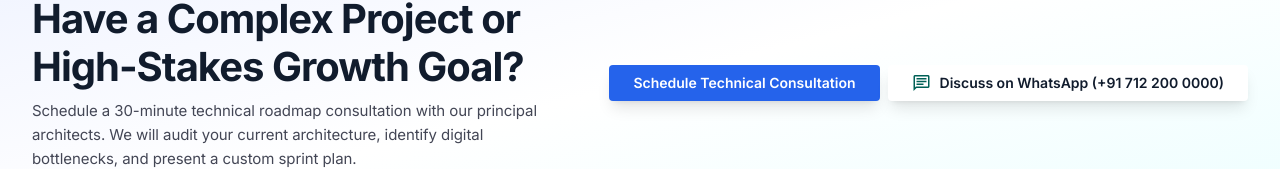
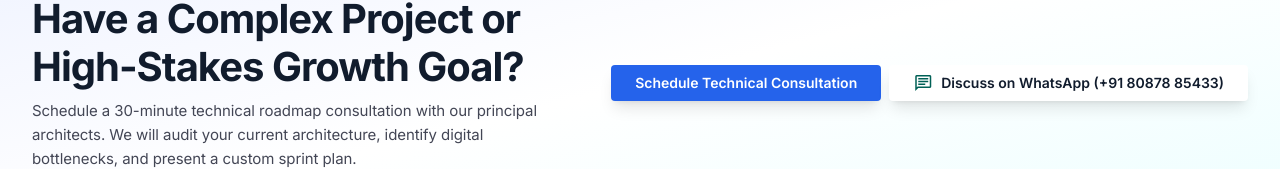
Before and after one commit to scalexfactor-prog/Scalexfactor, a React (Vite) app: page /case-studies in a window 1280 px wide. Shown: the part 2790-2959 px from the top of the page. Built offline with nearby package versions, Linux system fonts and the light colour scheme.

Commit message:
Update WhatsApp contact number in CasesCta component

```diff
--- a/src/components/cases/CasesCta.tsx
+++ b/src/components/cases/CasesCta.tsx
@@ -27,7 +27,7 @@ export function CasesCta() {
             </Link>
     <a className="bg-surface-container-lowest text-on-surface px-space-lg py-space-sm rounded-lg font-label-md text-label-md hover:bg-surface-container-low transition-colors text-center font-semibold flex items-center justify-center gap-2 shadow-lg" href="https://wa.me/917122000000" rel="noopener noreferrer" target="_blank">
     <Icon name="chat" className="text-tertiary text-[20px]"/>
-    <span>Discuss on WhatsApp (+91 712 200 0000)</span>
+    <span>Discuss on WhatsApp (+91 80878 85433)</span>
     </a>
     </div>
     </div>
```
